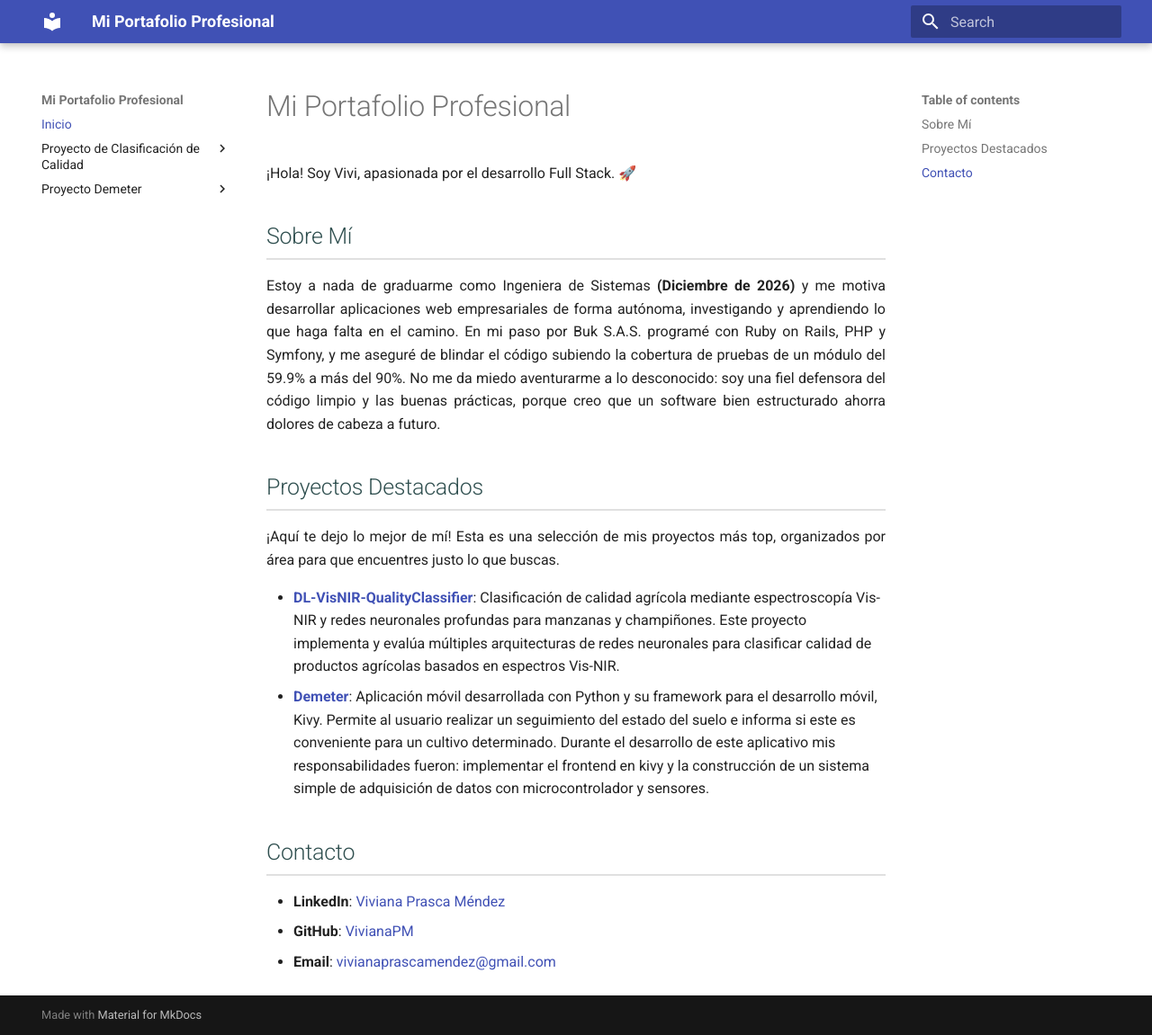
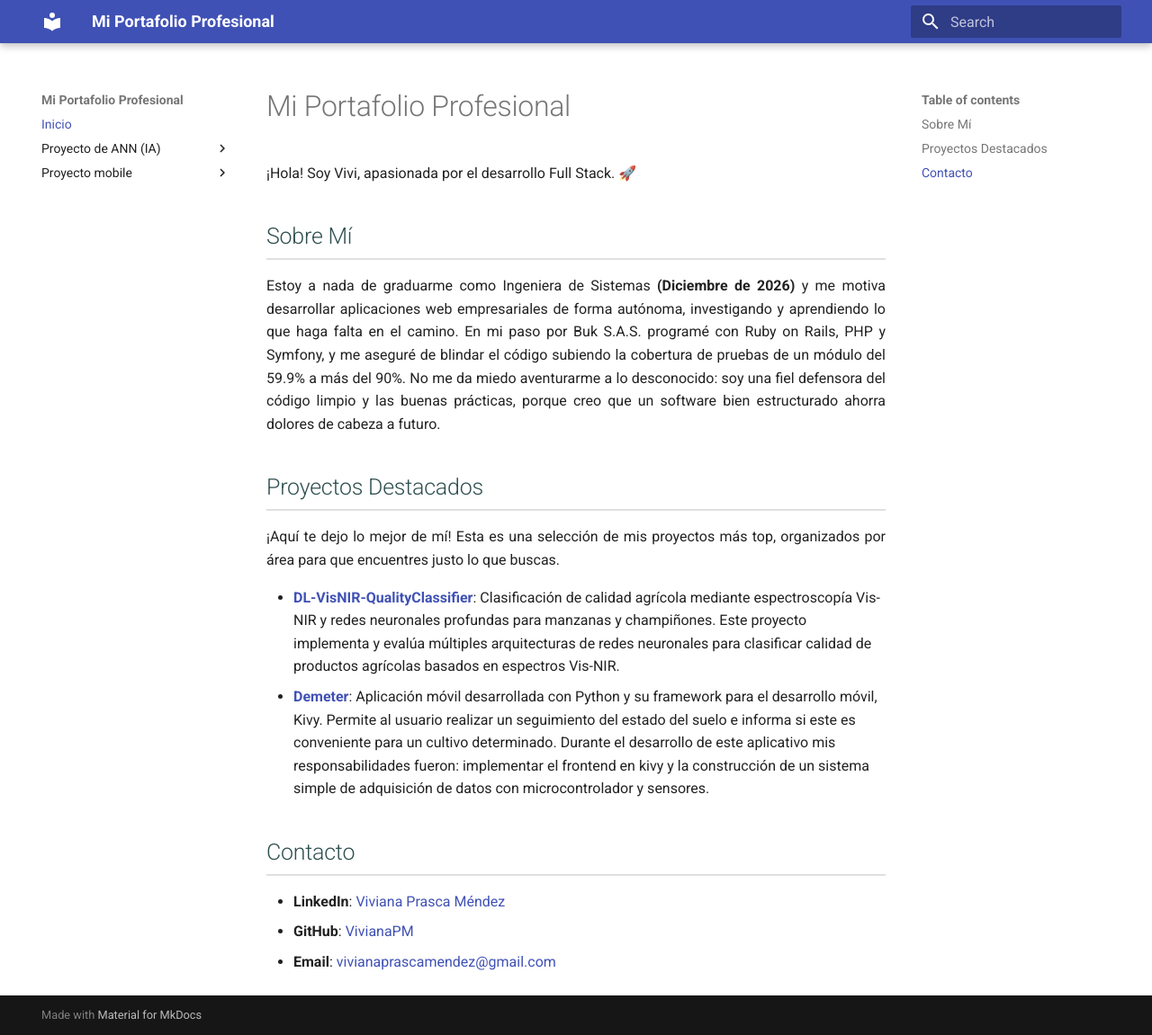
Before and after one commit to VivianaPM/viviana-prasca-portafolio, an MkDocs documentation site: the page built from docs/index.md, in a window 1280 px wide and 1151 px high. Shown: the whole window at 90% size. Built offline with MkDocs 1.6.1 and Material for MkDocs 9.7.7, drawn with Linux system fonts in a browser that asks for light colours.

Commit message:
docs: fix naming issues

```diff
--- a/mkdocs.yml
+++ b/mkdocs.yml
@@ -8,7 +8,7 @@ extra_css:
 
 nav:
   - Inicio: index.md
-  - Proyecto de Clasificación de Calidad:
+  - Proyecto de ANN (IA):
       - proyecto-QualityClassifier/QualityClassifier.md
-  - Proyecto Demeter:
+  - Proyecto mobile:
       - proyecto-demeter/demeter.md
```
